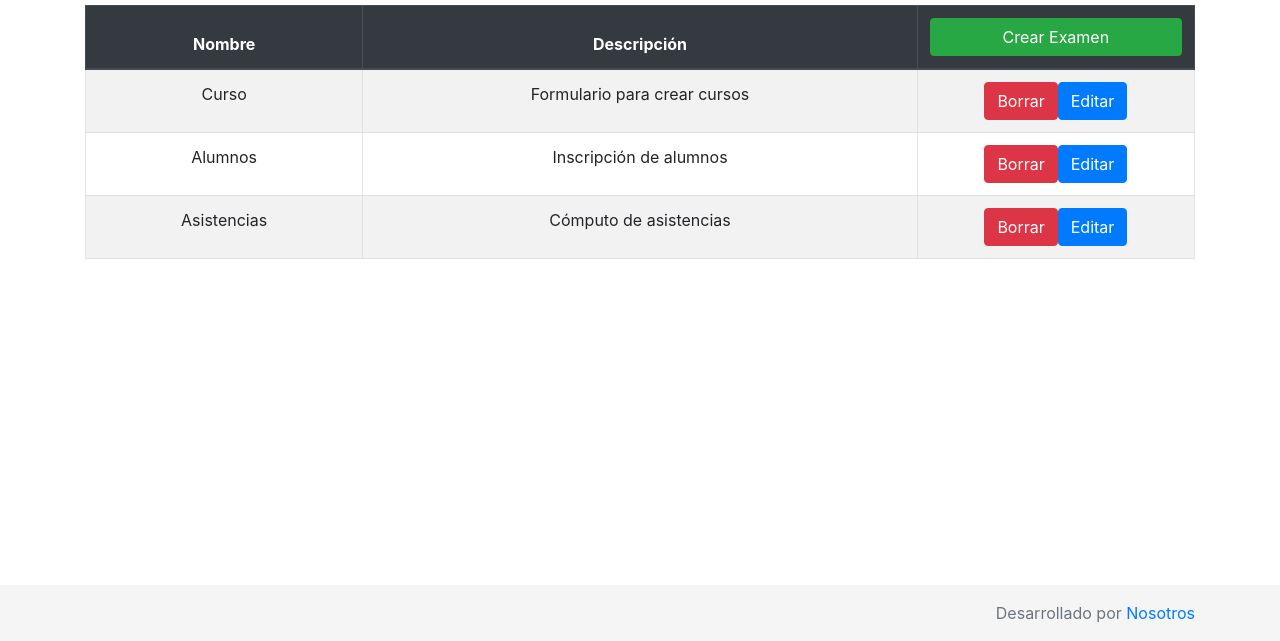
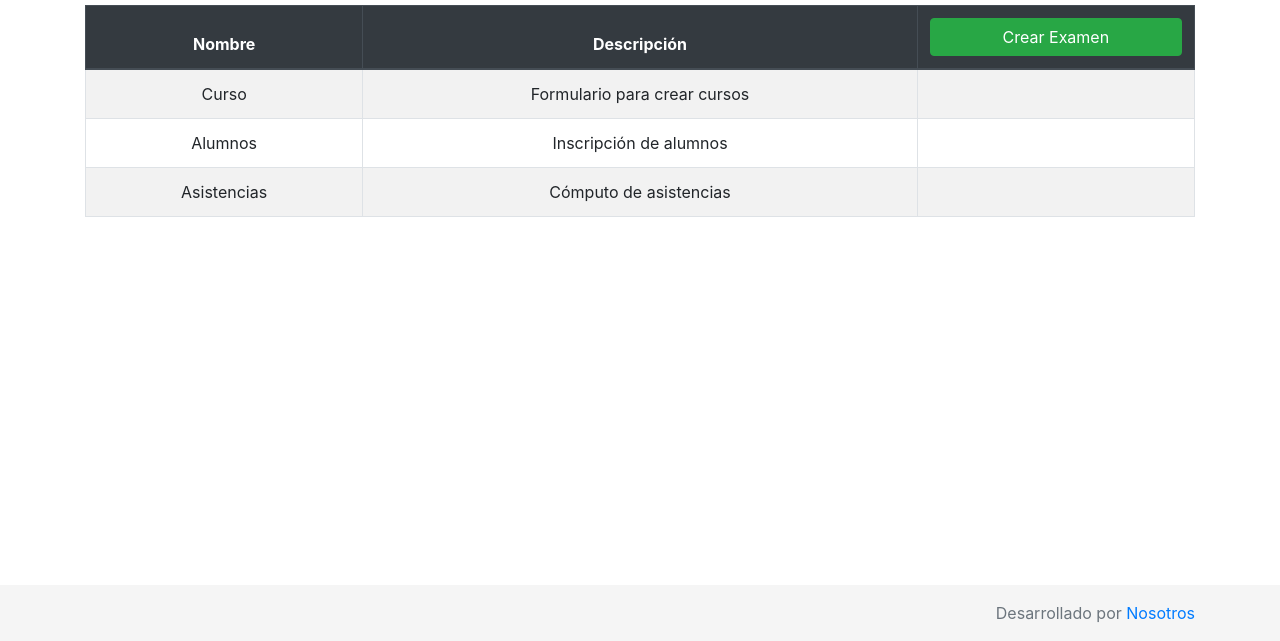
Before and after one commit to mariela21180/institucional-cfp, a website: page proyecto/client/formularios.html in a window 1280 px wide. Shown: the part 159-800 px from the top of the page. Drawn offline with Linux system fonts and the light colour scheme.

Commit message:
#8 cambio de botones

```diff
--- a/proyecto/client/formularios.html
+++ b/proyecto/client/formularios.html
@@ -36,17 +36,17 @@
                       <tr>
                           <td>Curso</td>
                           <td>Formulario para crear cursos</td>
-                          <td><button type="button" class="btn btn-danger">Borrar</button><button type="button" class="btn btn-primary">Editar</button></td>
+                          <td></td>
                       </tr>
                       <tr>
                           <td>Alumnos</td>
                           <td>Inscripción de alumnos</td>
-                          <td><button type="button" class="btn btn-danger">Borrar</button><button type="button" class="btn btn-primary">Editar</button></td>
+                          <td></td>
                       </tr>
                       <tr>
                           <td>Asistencias</td>
                           <td>Cómputo de asistencias</td>
-                          <td><button type="button" class="btn btn-danger">Borrar</button><button type="button" class="btn btn-primary">Editar</button></td>
+                          <td></td>
                       </tr>
                   </table>
               </div>
```
Also changed, not shown: proyecto/client/cursos.html (+1 -1 lines).
